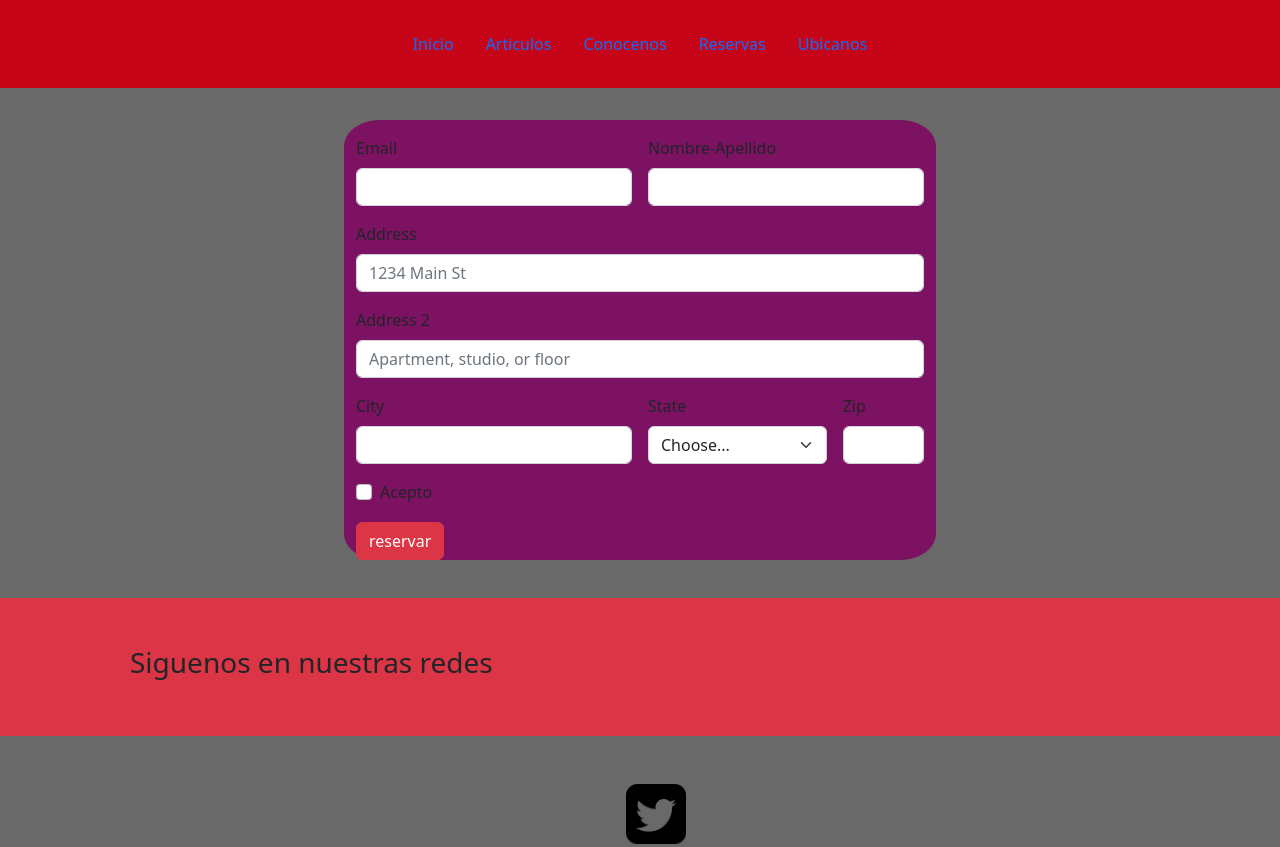
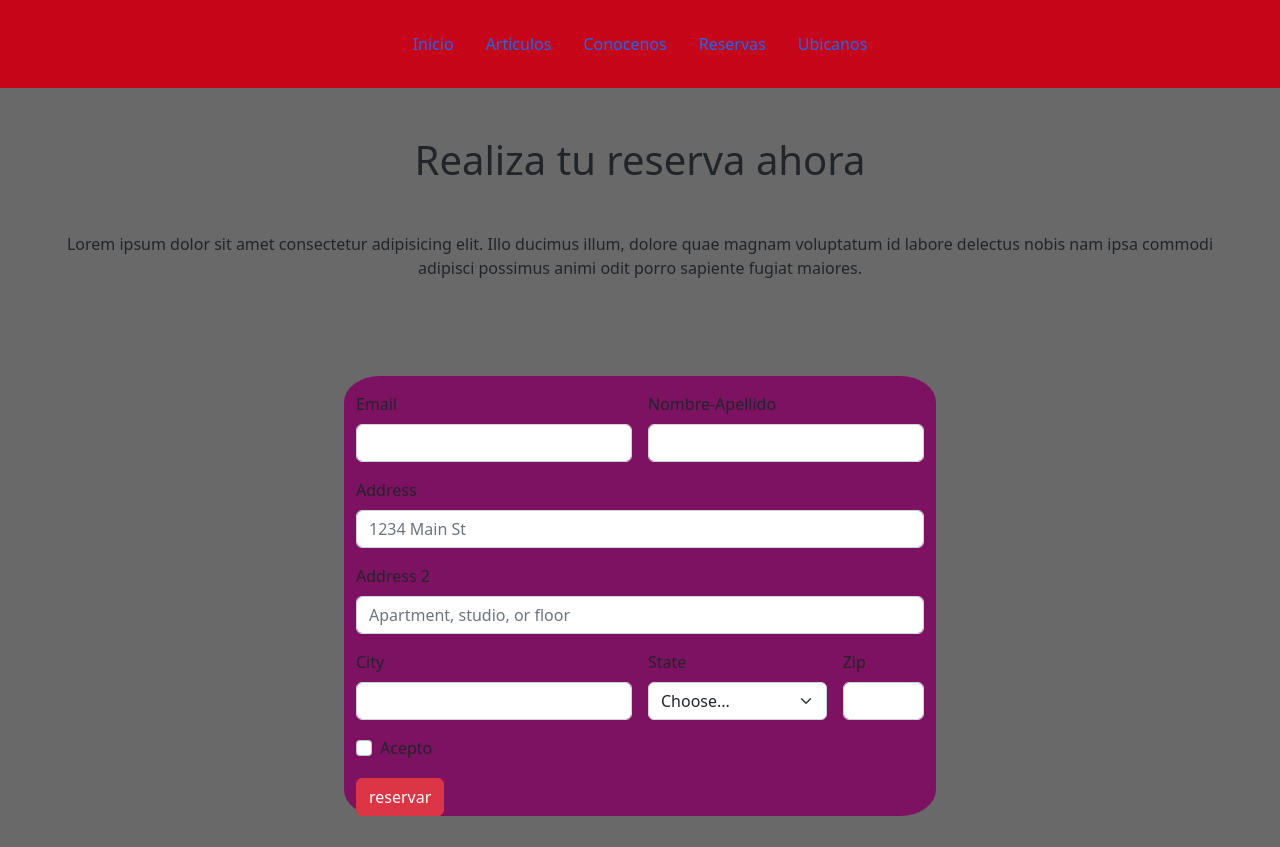
Before and after one commit to Zzsumo/LautaroGithub, a plain HTML site: page pages/contactanos.html in a window 1280 px wide. Shown: the top 847 px of the page. Drawn offline with nearby package versions, Linux system fonts and the light colour scheme.

Commit message:
modificaciones

```diff
--- a/css/style.css
+++ b/css/style.css
@@ -54,6 +54,7 @@
 .secform {
   background-color: rgb(124, 18, 97);
   border-radius: 0%;
+  margin-bottom: 5%;
 }
 
 @media (min-width: 769px) {
--- a/pages/contactanos.html
+++ b/pages/contactanos.html
@@ -39,6 +39,16 @@
         </li>
       </ul>
     </header>
+    <section class="p-5 text-center">
+      <div class=>
+        <h1 class="h5ar">Realiza tu reserva ahora</h1>
+        <p class="mt-5">
+          Lorem ipsum dolor sit amet consectetur adipisicing elit. Illo ducimus
+          illum, dolore quae magnam voluptatum id labore delectus nobis nam ipsa
+          commodi adipisci possimus animi odit porro sapiente fugiat maiores.
+        </p>
+      </div>
+    </section>
     <main class="p-5">
       <section class="container secform">
         <form class="row g-3">
```
Also changed, not shown: index.html (+1 -1 lines), pages/articulos.html (+6 -6 lines).
